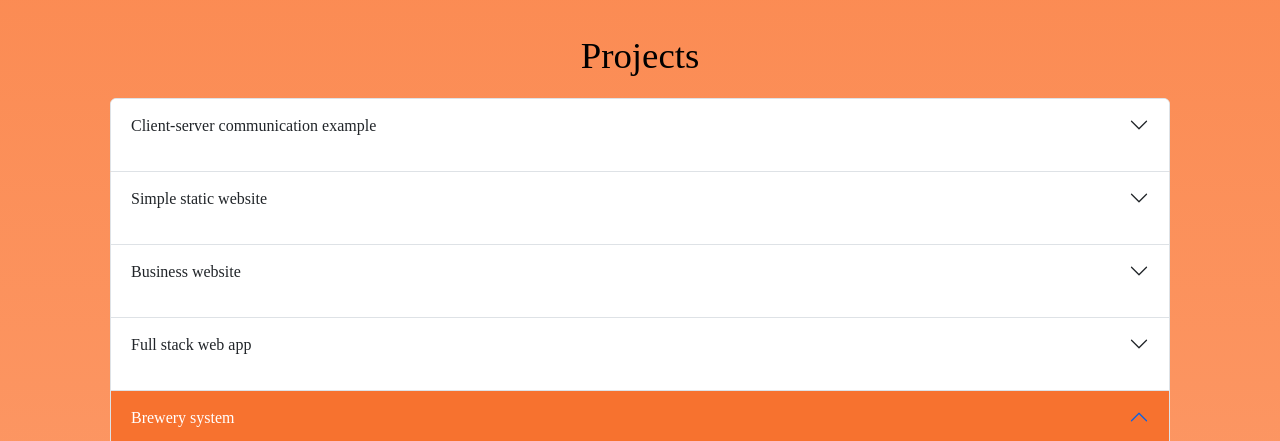
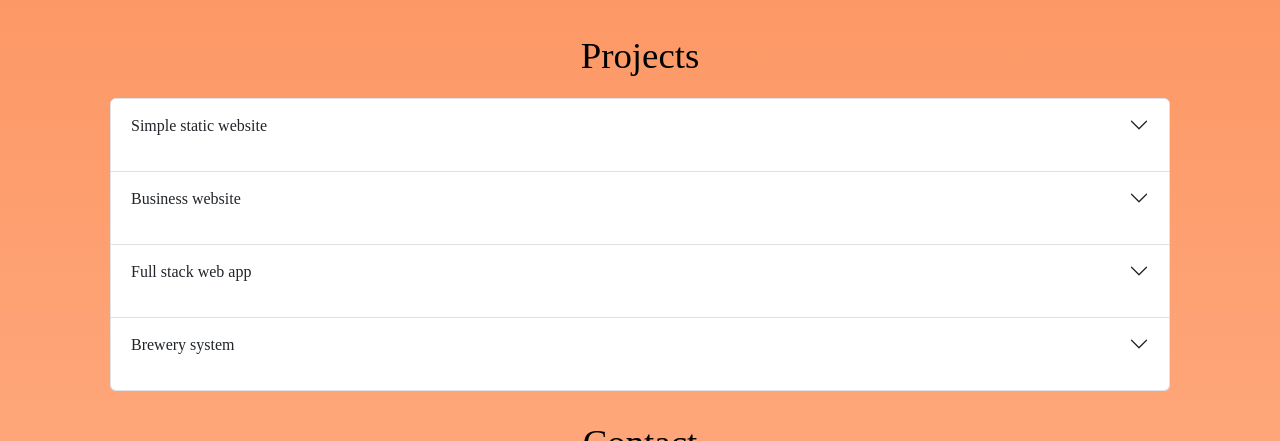
Before and after one commit to matias0303456/portfolio, a React (Create React App) app: page / in a window 1280 px wide. Shown: the part 1314-1755 px from the top of the page. Built offline with nearby package versions, Linux system fonts and the light colour scheme; no server answers; a web font is replaced by a local one.

Commit message:
new deploy

```diff
--- a/src/pages/Home/components/ProjectsAccordion.js
+++ b/src/pages/Home/components/ProjectsAccordion.js
@@ -9,7 +9,7 @@
 
     return (
         <Accordion>
-            <Accordion.Item eventKey="0">
+            {/* <Accordion.Item eventKey="0">
                 <Accordion.Header>{t('rickMorty.title')}</Accordion.Header>
                 <Accordion.Body>
                     <p>
@@ -17,7 +17,7 @@
                     </p>
                     <RickAndMortyApi />
                 </Accordion.Body>
-            </Accordion.Item>
+            </Accordion.Item> */}
             <Accordion.Item eventKey="1">
                 <Accordion.Header>{t('yuyiflores.title')}</Accordion.Header>
                 <Accordion.Body>
@@ -98,7 +98,7 @@
                     </p>
                 </Accordion.Body>
             </Accordion.Item>
-            <Accordion.Item>
+            <Accordion.Item eventKey="4">
                 <Accordion.Header>{t('asgardiana.title')}</Accordion.Header>
                 <Accordion.Body>
                     <p>
```
Also changed, not shown: 8 other files (tests, documents, lock files or other folders).
